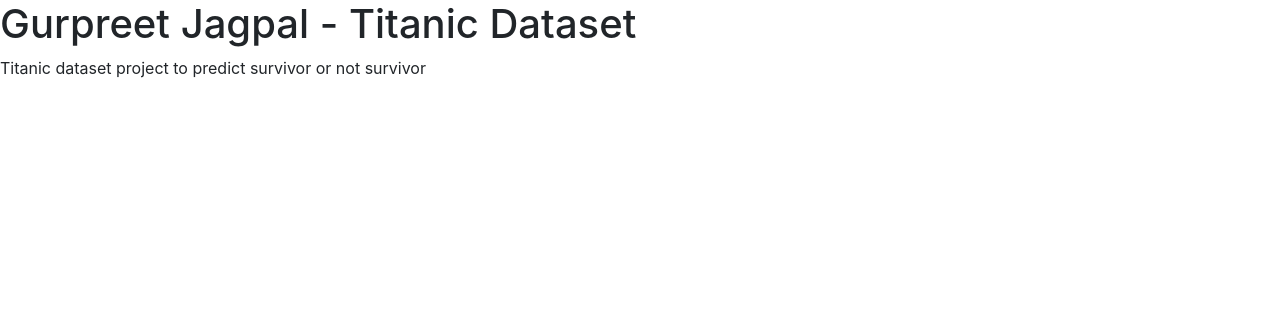
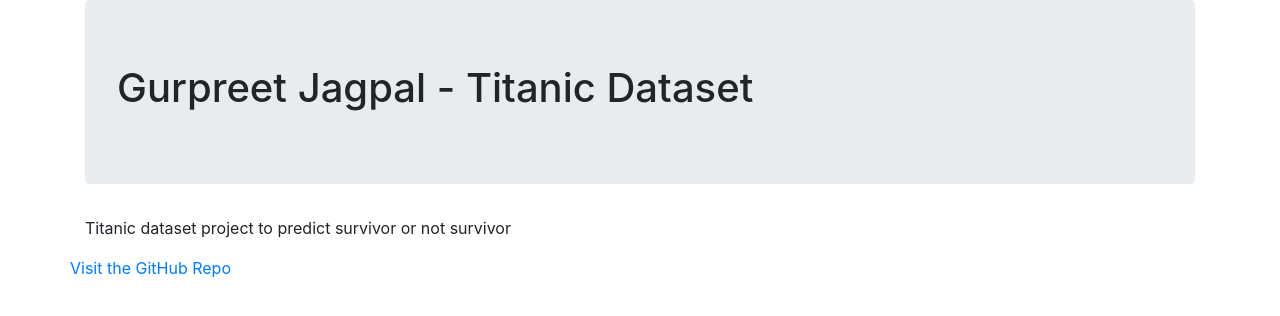
Before and after one commit to garyjag08/titanic_survivor, a plain HTML site: page index.html in a window 1280 px wide. Drawn offline with nearby package versions, Linux system fonts and the light colour scheme.

Commit message:
Update index.html
Added Bootstrap styling to Index.html page

```diff
--- a/index.html
+++ b/index.html
@@ -29,8 +29,13 @@
 <meta property="twitter:image" content="https://miro.medium.com/v2/resize:fit:1984/1*qTqs-DD_i5dqUtTuaVzfWw.png"/>
 
 </head>
-<body>
-    <h1>Gurpreet Jagpal - Titanic Dataset</h1>
+<body class="container">
+     <div class="jumbotron">
+         <h1>Gurpreet Jagpal - Titanic Dataset</h1>
+     </div>
     <p>Titanic dataset project to predict survivor or not survivor</p>
+     <div class="row">
+          <a href="https://github.com/garyjag08/titanic_survivor"> Visit the GitHub Repo </a>
+     </div>
 </body>
 </html>
```
